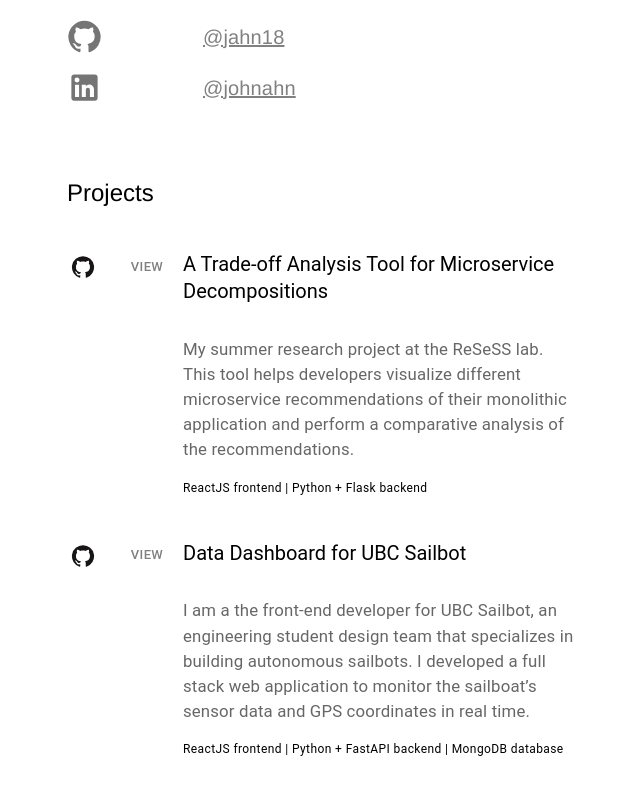
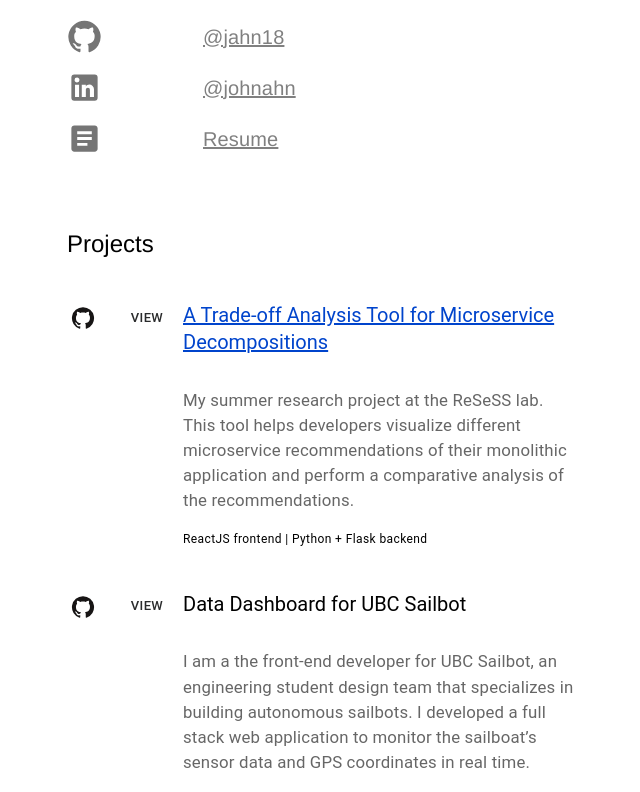
Before and after one commit to jahn18/personal-website, a React (Create React App) app: page / in a window 1280 px wide. Shown: the part 702-1494 px from the top of the page, without its empty margins (317-957 px from the left). Built offline with nearby package versions, Linux system fonts and the light colour scheme; a web font is replaced by a local one.

Commit message:
Added resume component

```diff
--- a/src/components/Contact.tsx
+++ b/src/components/Contact.tsx
@@ -5,6 +5,9 @@ import "@fontsource/adamina";
 import EmailIcon from '@mui/icons-material/Email';
 import GitHubIcon from '@mui/icons-material/GitHub';
 import LinkedInIcon from '@mui/icons-material/LinkedIn';
+import ArticleIcon from '@mui/icons-material/Article';
+//@ts-ignore
+import resume from '../static/JohnAhnResume.pdf';
 
 interface IContactProps {
     title: string
@@ -37,7 +40,7 @@ export const Contact: React.FC<IContactProps> = ({title}) => {
                         </a>
                     </Typography>
                 </ListItem>
-                <ListItem disablePadding>
+                <ListItem disablePadding style={{marginBottom: "1rem"}}>
                     <ListItemIcon>
                         <LinkedInIcon fontSize="large"/>
                     </ListItemIcon>
@@ -47,6 +50,16 @@ export const Contact: React.FC<IContactProps> = ({title}) => {
                         </a>
                     </Typography>
                 </ListItem>
+                <ListItem disablePadding>
+                    <ListItemIcon>
+                        <ArticleIcon fontSize="large"/>
+                    </ListItemIcon>
+                    <Typography variant="h6" style={{fontFamily: "Helvetica Neue", whiteSpace: "pre-line", fontSize: "20px", margin: "0px 5rem"}}>
+                        <a href={resume} target= "_blank" style={{color: "grey"}}>
+                            Resume
+                        </a>
+                    </Typography>
+                </ListItem>
             </List>
         </Box>
     )
--- a/src/components/ProjectCard.tsx
+++ b/src/components/ProjectCard.tsx
@@ -26,6 +26,7 @@ interface IProjectCard {
     desc: any,
     githubRef: string
     modalDesc: any
+    link?: string
 }
 
 const styles: any = {
@@ -52,7 +53,7 @@ const styles: any = {
     }
 }
 
-export const ProjectCard: React.FC<IProjectCard> = ({ imageSrc, title, desc, languages, githubRef, modalDesc}) => {
+export const ProjectCard: React.FC<IProjectCard> = ({ imageSrc, title, desc, languages, githubRef, modalDesc, link = ""}) => {
     const [open, setOpen] = React.useState(false);
     const handleOpen = () => setOpen(true);
     const handleClose = () => setOpen(false);
@@ -67,14 +68,14 @@ export const ProjectCard: React.FC<IProjectCard> = ({ imageSrc, title, desc, lan
                         </Button>
                     }
                     {
-                        <Button size="small" onClick={handleOpen} style={{ color: "gray" }}>
+                        <Button size="small" onClick={handleOpen} style={{ color: "#2A2B2C" }}>
                             View
                         </Button>
                     }
                 </div>
                 <div style={{ width: "75%" }}>
                     <Typography gutterBottom variant="h5" component="div" style={{ marginBottom: "2rem", fontSize: "1.25em" }}>
-                        {title}
+                        {link ? <a href={link} style={{color: '#0044CC'}}> {title} </a> : title}
                     </Typography>
                     <Typography variant="body1" color="text.secondary" style={{ marginBottom: "1rem", fontSize: "1.05em" }}>
                         {desc}
--- a/src/views/dashboard/DashboardView.tsx
+++ b/src/views/dashboard/DashboardView.tsx
@@ -85,8 +85,9 @@ export class DashboardView extends React.PureComponent<DashboardViewProps> {
                                     languages={"ReactJS frontend | Python + Flask backend"}
                                     desc={"My summer research project at the ReSeSS lab. This tool helps developers visualize different microservice recommendations of their monolithic application and perform a comparative analysis of the recommendations."}
                                     imageSrc={require('/Users/johnahn/PersonalProjects/personal-website/src/static/projects/microservices.png')}
-                                    githubRef={"https://github.com/jahn18/Microservice-Trade-off-Analysis-Tool"}
+                                    githubRef={"https://github.com/jahn18/"}
                                     modalDesc={<img src={microservices} style={{width: "100%"}}/>}
+                                    link={"http://svresessp1.ece.ubc.ca/"}
                                 />
                                 <ProjectCard
                                     title={"Data Dashboard for UBC Sailbot"}
@@ -95,7 +96,7 @@ export class DashboardView extends React.PureComponent<DashboardViewProps> {
                                         "I am a the front-end developer for UBC Sailbot, an engineering student design team that specializes in building autonomous sailbots. I developed a full stack web application to monitor the sailboat’s sensor data and GPS coordinates in real time."
                                     }
                                     imageSrc={require('/Users/johnahn/PersonalProjects/personal-website/src/static/projects/microservices.png')}
-                                    githubRef={"https://github.com/jahn18/ML-Music-Sheet-Classifier"}
+                                    githubRef={"https://github.com/UBCSailbot/sailbot-web-app"}
                                     modalDesc={<img src={sailbot} style={{width: "100%"}}/>}
                                 />
                                 <ProjectCard
@@ -135,7 +136,7 @@ export class DashboardView extends React.PureComponent<DashboardViewProps> {
                                                 {<a href="https://www.mdpi.com/2076-3417/8/4/606" style={{color: "gray"}}> End-to-End Neural Optical Music Recognition of Monophonic Scores</a>}
                                                 {". \n\nThe paper proposes a model composed of a Convolutional Neural Network (CNN) for feature extraction from the input image, followed by a Bidirectional Long Short Term Memory (BLSTM) Network to identify the sequence of musical symbols. Together, this is known as a Convolutional Recurrent Neural Network (CRNN)."}
                                                 {" However, the CRNN model has one caveat: the number of sequential elements in the input image must be predetermined. Thankfully, this can be nicely solved using a special loss function called the Connectionist Temporal Classification (CTC) loss function, which allows the model to take in inputs with any number of sequential elements."}
-                                                {"\n\n This project was extremely rewarding—listen to what the AI produced below!"}
+                                                {"\n\n Overall, I found this project to be extremely rewarding—listen to what the AI produced below!"}
                                             </Typography>
                                             <Typography variant="body1" style={{width: "65%",fontSize: "12px", margin: "auto", marginTop: "1%", marginBottom: "5%"}}>
                                                 <figure>
```
Also changed, not shown: 2 other files (tests, documents, lock files or other folders).
